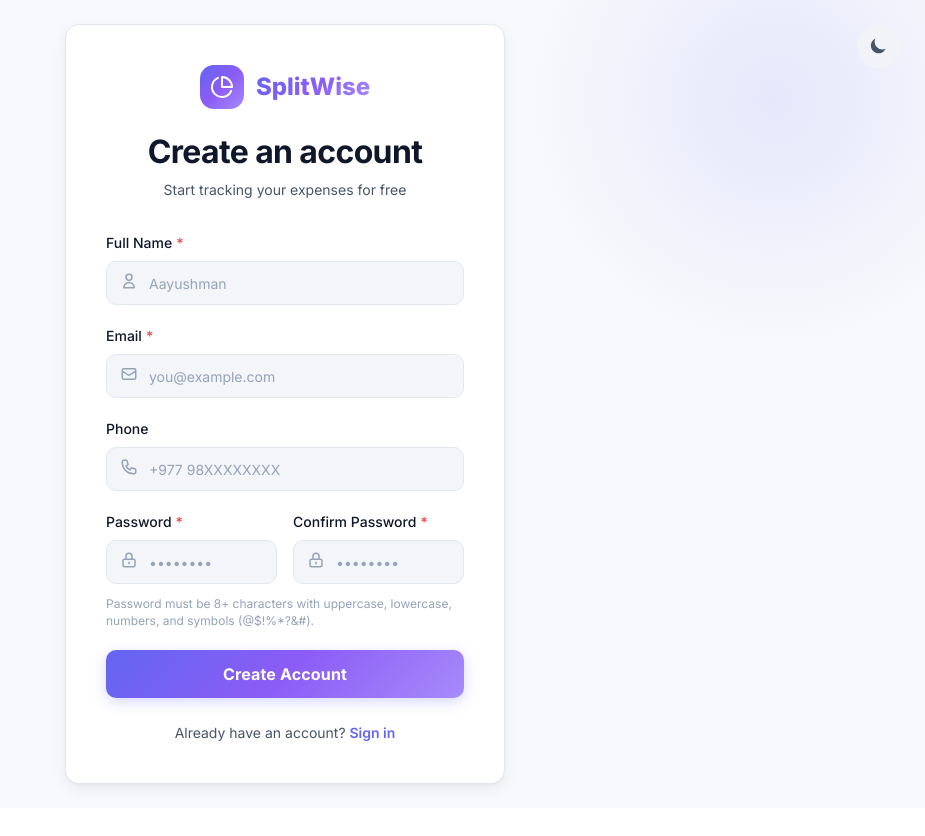
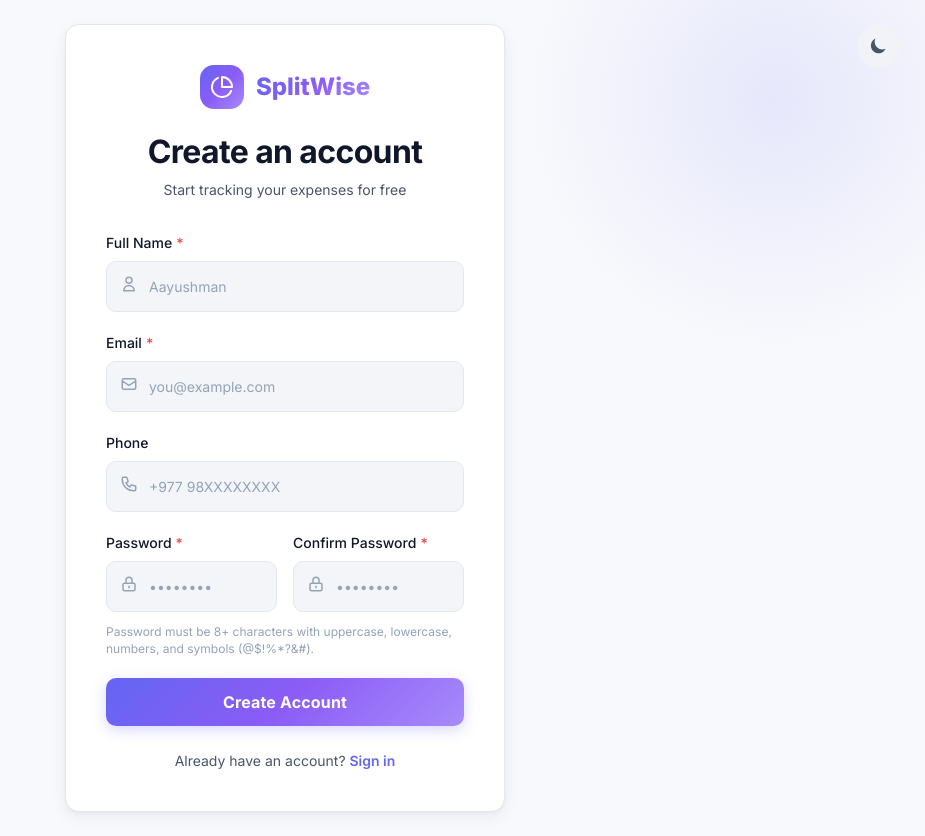
Before and after one commit to aayushman108/expense-routine-tracker, a Next.js app in the folder frontend/: page /signup in a window 1280 px wide. Shown: the whole page, without its empty margins (355-1280 px from the left). Before the commit the page ends 808 px from the top, so only its background shows below. Built offline with nearby package versions, Linux system fonts and the light colour scheme; no server answers.

Commit message:
style: increase height of the input fields

```diff
--- a/frontend/src/components/ui/Input/Input.module.scss
+++ b/frontend/src/components/ui/Input/Input.module.scss
@@ -28,7 +28,6 @@
 
 .input {
   @include input-base;
-  height: 44px;
 
   &.hasIcon {
     padding-left: 42px;
--- a/frontend/src/components/ui/Select/Select.module.scss
+++ b/frontend/src/components/ui/Select/Select.module.scss
@@ -41,7 +41,6 @@
 // ── Trigger button (looks like the Input) ──
 .trigger {
   @include input-base;
-  height: 44px;
   display: flex;
   align-items: center;
   gap: $space-2;
--- a/frontend/src/styles/_mixins.scss
+++ b/frontend/src/styles/_mixins.scss
@@ -128,7 +128,7 @@
 // ── Input base ──
 @mixin input-base {
   width: 100%;
-  padding: $space-3 $space-4;
+  padding: $space-4 $space-4;
   font-family: $font-primary;
   font-size: $font-size-sm;
   color: var(--text-primary);
```
